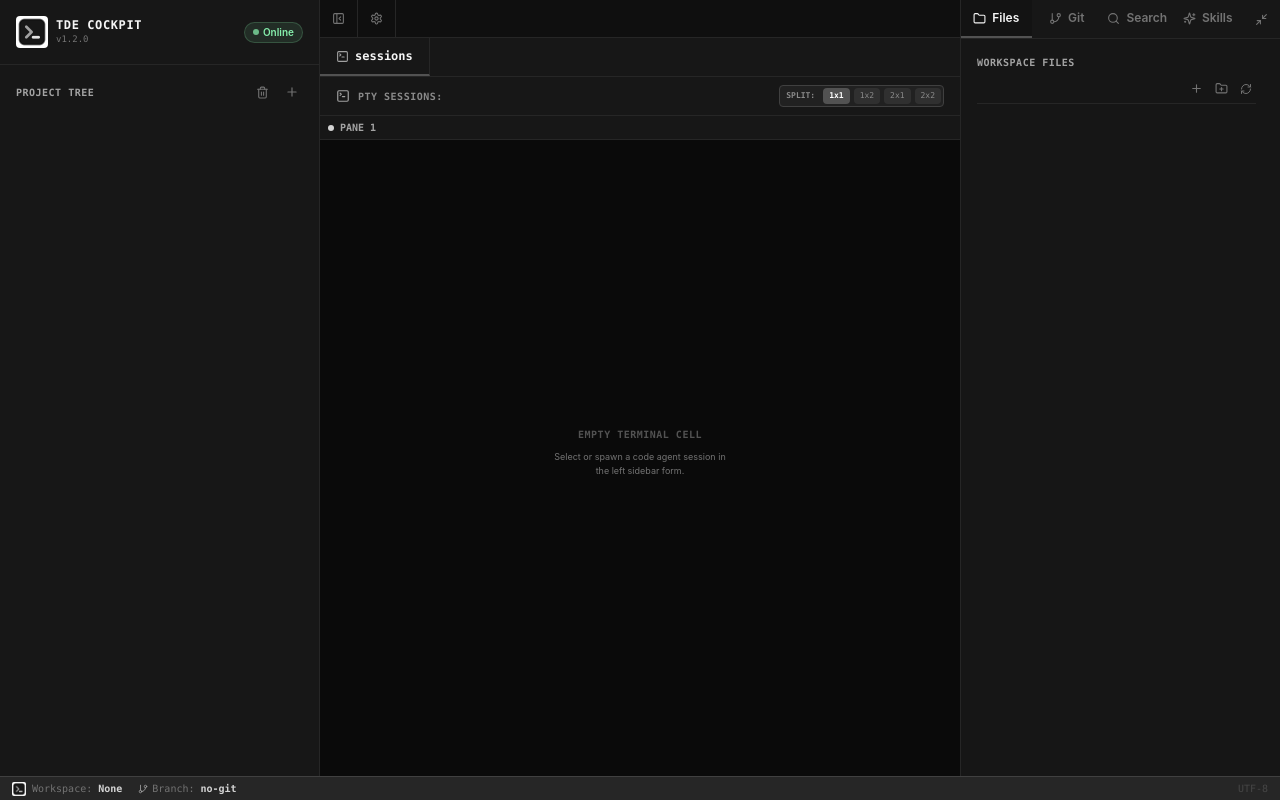
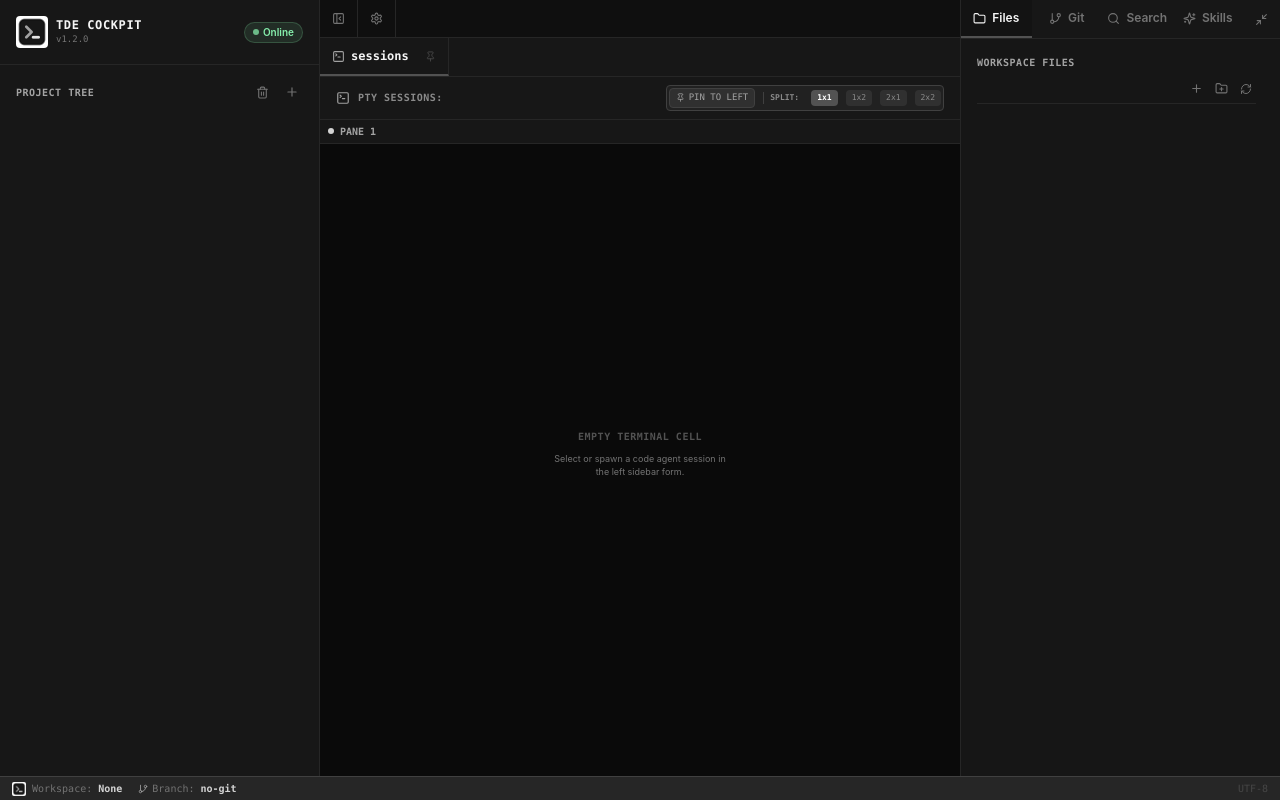
Before and after one commit to blackTDE/blackTDE, a React (Vite) app: page / in a window 1280 px wide. Built offline with nearby package versions, Linux system fonts and the light colour scheme.

Commit message:
feat: implement pinned session three-panel layout UI

```diff
--- a/src/App.tsx
+++ b/src/App.tsx
@@ -31,7 +31,8 @@ import {
   FolderOpen,
   PanelLeftClose,
   PanelLeftOpen,
-  Search
+  Search,
+  Pin
 } from 'lucide-react';
 
 const getFriendlySshHost = (sshHost?: string): string => {
@@ -69,7 +70,9 @@ function App() {
     activeWorkspace,
     workspaces,
     setWorkspace,
-    setWorkspaces
+    setWorkspaces,
+    isSessionPinned,
+    toggleSessionPin
   } = useWorkspaceStore();
 
   const [isRightPaneExpanded, setIsRightPaneExpanded] = useState(true);
@@ -867,17 +870,36 @@ function App() {
               <div className="shrink-0 flex items-center justify-between border-b border-surface-2 bg-[#171717] select-none">
                 <div className="flex-1 flex items-center overflow-x-auto scrollbar-none relative">
                   {/* Sessions Tab - sticky to the left */}
-                  <button
-                    onClick={() => setActiveFileTab(null)}
-                    className={`sticky left-0 z-10 flex items-center space-x-1.5 px-4 py-2.5 text-xs font-semibold border-r border-surface-2 transition bg-[#171717] shrink-0 border-b-2 ${
+                  <div
+                    className={`sticky left-0 z-10 flex items-center border-r border-surface-2 bg-[#171717] shrink-0 border-b-2 transition group ${
                       activeFileTab === null
                         ? 'border-b-brand text-zinc-100'
                         : 'border-b-transparent text-zinc-500 hover:text-zinc-350'
                     }`}
                   >
+                    <button
+                      onClick={() => setActiveFileTab(null)}
+                      className="flex items-center space-x-1.5 px-3 py-2.5 text-xs font-semibold"
+                    >
                       <SquareTerminal size={13} className={activeFileTab === null ? 'text-brand-light' : 'text-zinc-500'} />
                       <span className="font-mono">sessions</span>
                     </button>
+                    <button
+                      type="button"
+                      onClick={(e) => {
+                        e.stopPropagation();
+                        toggleSessionPin();
+                      }}
+                      className={`mr-2 p-1 rounded hover:bg-surface-3 transition cursor-pointer ${
+                        isSessionPinned
+                          ? 'text-brand-light bg-brand/15'
+                          : 'text-zinc-550 opacity-60 group-hover:opacity-100 hover:text-zinc-200'
+                      }`}
+                      title={isSessionPinned ? "Unpin Terminal Sessions from Left Side" : "Pin Terminal Sessions to Left Side"}
+                    >
+                      <Pin size={11} className={isSessionPinned ? 'rotate-45 text-brand-light' : ''} />
+                    </button>
+                  </div>
 
                   {/* Opened File Tabs */}
                   {openFiles.map(f => {
@@ -915,10 +937,16 @@ function App() {
               </div>
 
               {/* Tab content area */}
-              <div className="relative flex-grow min-h-0 overflow-hidden">
+              <div className="relative flex-grow min-h-0 overflow-hidden flex">
+                {/* Terminal Sessions View */}
                 <div
-                    className={`absolute inset-0 flex flex-col bg-[#0a0a0a] overflow-hidden ${activeFileTab === null ? '' : 'invisible pointer-events-none'}`}
-                    aria-hidden={activeFileTab !== null}
+                  className={`flex flex-col bg-[#0a0a0a] overflow-hidden transition-all ${
+                    activeFileTab === null
+                      ? 'w-full h-full'
+                      : isSessionPinned
+                      ? 'w-1/2 h-full border-r border-surface-2 shrink-0'
+                      : 'hidden'
+                  }`}
                 >
                   {/* Clean Terminal Toolbar */}
                   <div className="shrink-0 bg-surface-1 border-b border-surface-2 px-4 py-2 flex items-center justify-between select-none overflow-x-auto">
@@ -976,9 +1004,21 @@ function App() {
                       )}
                     </div>
 
-                      {/* Splits layout toolbar in same row for space optimization */}
-                      <div className="flex items-center space-x-1 bg-surface-2/70 p-0.5 rounded border border-surface-3 font-mono text-[8px] text-zinc-450 ml-4 shrink-0">
-                        <span className="px-1 font-bold">SPLIT:</span>
+                    {/* Splits layout toolbar & Pin button */}
+                    <div className="flex items-center space-x-2 bg-surface-2/70 p-0.5 rounded border border-surface-3 font-mono text-[8px] text-zinc-450 ml-4 shrink-0">
+                      <button
+                        onClick={toggleSessionPin}
+                        className={`flex items-center space-x-1 px-1.5 py-0.5 rounded transition cursor-pointer text-[9px] font-mono border ${
+                          isSessionPinned
+                            ? 'bg-brand/20 border-brand/50 text-brand-light font-semibold'
+                            : 'bg-surface-3/50 border-surface-3 text-zinc-400 hover:text-zinc-200'
+                        }`}
+                        title={isSessionPinned ? "Unpin Sessions Panel" : "Pin Sessions Panel to Left Side"}
+                      >
+                        <Pin size={9} className={isSessionPinned ? 'rotate-45 text-brand-light' : ''} />
+                        <span>{isSessionPinned ? 'PINNED' : 'PIN TO LEFT'}</span>
+                      </button>
+                      <span className="px-1 font-bold border-l border-surface-3 pl-1.5">SPLIT:</span>
                       {['1x1', '1x2', '2x1', '2x2'].map((type) => (
                         <button
                           key={type}
@@ -996,16 +1036,16 @@ function App() {
                     <TerminalGrid />
                   </div>
                 </div>
+
+                {/* Active File Preview / Diff View */}
                 {activeFileTab !== null && (
-                  activeFileTab.startsWith('git-diff:') ? (
-                    <div className="absolute inset-0">
+                  <div className={`h-full min-w-0 bg-[#0a0a0a] overflow-hidden ${isSessionPinned ? 'w-1/2 flex-1' : 'w-full'}`}>
+                    {activeFileTab.startsWith('git-diff:') ? (
                       <GitDiffCompare tabPath={activeFileTab} />
+                    ) : (
+                      <FilePreview />
+                    )}
                   </div>
-                  ) : (
-                    <div className="absolute inset-0">
-                      <FilePreview />
-                    </div>
-                  )
                 )}
               </div>
             </>
```
Lines whose indentation alone changed are shown as unchanged.
